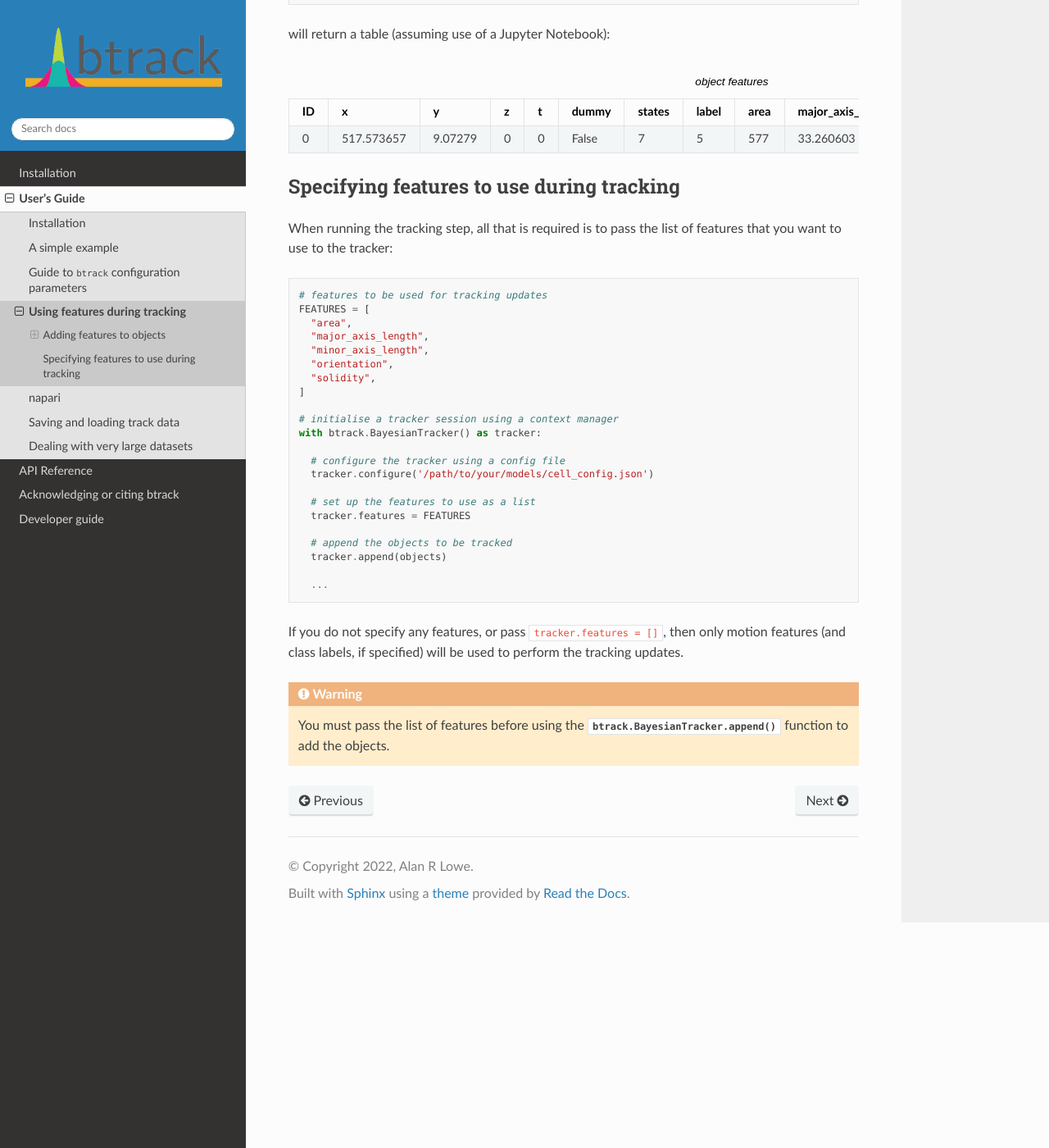
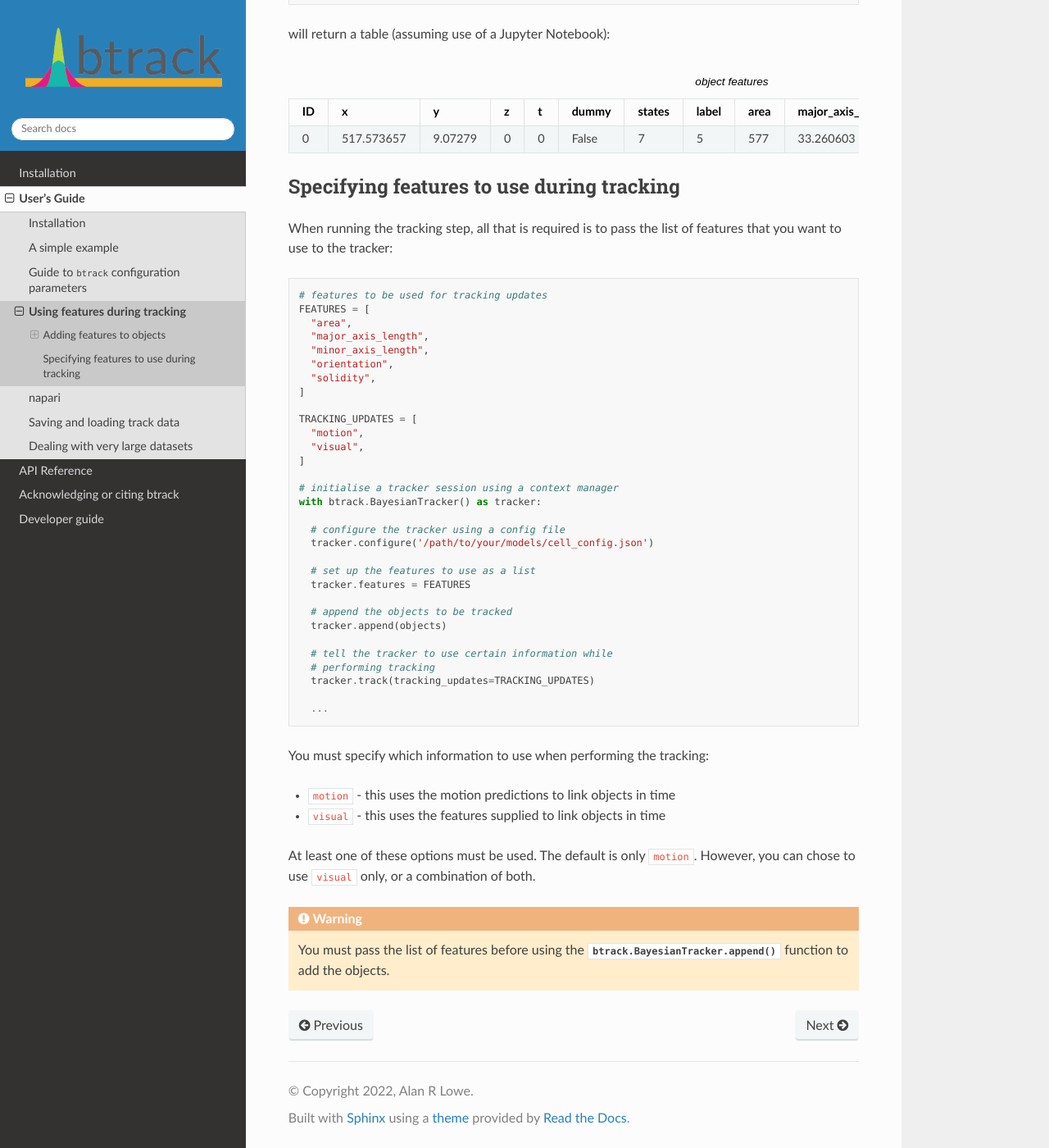
Before and after one commit to quantumjot/btrack, a Sphinx documentation site: the page built from docs/user_guide/using_features.rst, in a window 1280 px wide and 1400 px high, scrolled down 1500 px. Shown: the whole window at 82% size. Built offline with Sphinx 7.4.7 and the Read the Docs theme 2.0.0, drawn with Linux system fonts in a browser that asks for light colours; the version number could not be read and is left out.

Commit message:
update docs

```diff
--- a/docs/user_guide/using_features.rst
+++ b/docs/user_guide/using_features.rst
@@ -110,6 +110,11 @@ When running the tracking step, all that is required is to pass the list of feat
     "solidity",
   ]
 
+  TRACKING_UPDATES = [
+    "motion",
+    "visual",
+  ]
+
   # initialise a tracker session using a context manager
   with btrack.BayesianTracker() as tracker:
 
@@ -122,9 +127,18 @@ When running the tracking step, all that is required is to pass the list of feat
     # append the objects to be tracked
     tracker.append(objects)
 
+    # tell the tracker to use certain information while
+    # performing tracking
+    tracker.track(tracking_updates=TRACKING_UPDATES)
+
     ...
 
-If you do not specify any features, or pass ``tracker.features = []``, then only motion features (and class labels, if specified) will be used to perform the tracking updates.
+You must specify which information to use when performing the tracking:
+
+* ``motion`` - this uses the motion predictions to link objects in time
+* ``visual`` - this uses the features supplied to link objects in time
+
+At least one of these options must be used. The default is only ``motion``. However, you can chose to use ``visual`` only, or a combination of both.
 
 .. warning::
   You must pass the list of features before using the :py:meth:`btrack.BayesianTracker.append` function to add the objects.
```
